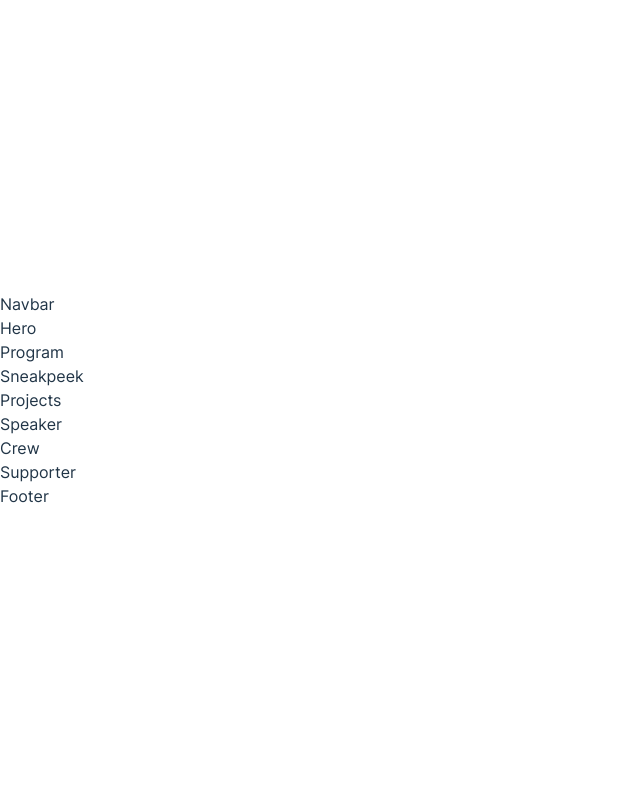
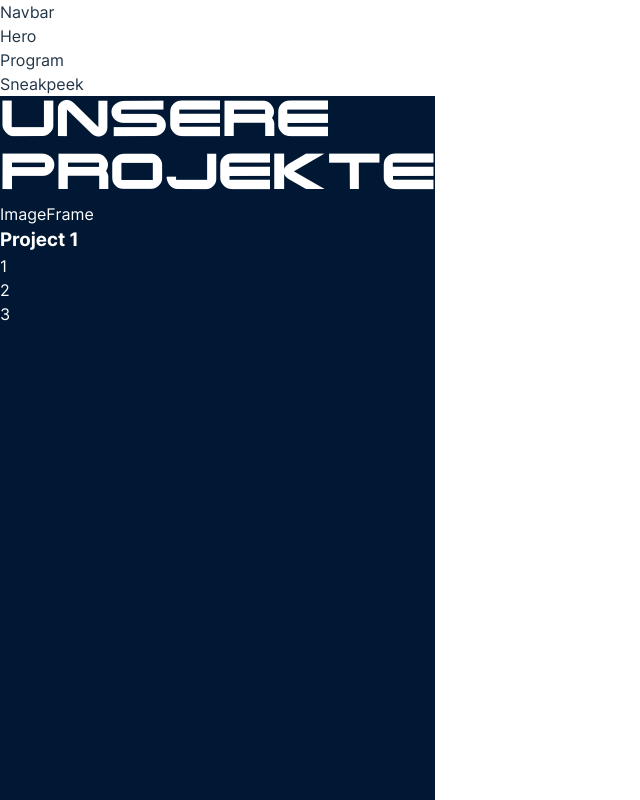
Before and after one commit to IF2023/IF2023, a React (Vite) app in the folder IF2023_Website/: page / in a window 1280 px wide. Shown: the top 800 px of the page, without its empty margins (0-640 px from the left). Built offline with nearby package versions, Linux system fonts and the light colour scheme.

Commit message:
feat: add projects view structure

```diff
--- a/IF2023_Website/src/App.jsx
+++ b/IF2023_Website/src/App.jsx
@@ -7,7 +7,6 @@ import Contact from "./pages/Contact/Contact";
 import Privacy from "./pages/Privacy/Privacy";
 
 import { BrowserRouter, Routes, Route } from "react-router-dom";
-import AnimationWrapper from "./components/AnimationWrapper/AnimationWrapper";
 
 function App() {
   return (
--- /dev/null
+++ b/IF2023_Website/src/components/Slideshow/Filter/Filter.jsx
@@ -0,0 +1,14 @@
+const Filter = ({ data, setFilter }) => {
+  const filters = new Set();
+  data.forEach((item) => {
+    filters.add(item.semester);
+  });
+  return (
+    <div>
+      {[...filters].map((item) => {
+        return <p onClick={() => setFilter(item)}>{item}</p>;
+      })}
+    </div>
+  );
+};
+export default Filter;
--- /dev/null
+++ b/IF2023_Website/src/components/Slideshow/ImageFrame/ImageFrame.jsx
@@ -0,0 +1,4 @@
+const ImageFrame = ({ data, index }) => {
+  return <div>ImageFrame</div>;
+};
+export default ImageFrame;
--- /dev/null
+++ b/IF2023_Website/src/components/Slideshow/InformationBlock/InformationBlock.jsx
@@ -0,0 +1,4 @@
+const InformationBlock = ({ data, index }) => {
+  return <h3>{data[index].title}</h3>;
+};
+export default InformationBlock;
--- /dev/null
+++ b/IF2023_Website/src/components/Slideshow/Slideshow.jsx
@@ -0,0 +1,31 @@
+import { useState, useEffect } from "react";
+import ImageFrame from "./ImageFrame/ImageFrame";
+import InformationBlock from "./InformationBlock/InformationBlock";
+import Filter from "./Filter/filter";
+
+import data from "../../data/projectsData.json";
+
+const Slideshow = () => {
+  const [index, setIndex] = useState(0);
+  const [filter, setFilter] = useState(undefined);
+  const [filteredData, setFilteredData] = useState(data);
+
+  useEffect(() => {
+    if (filter) {
+      setFilteredData(
+        data.filter((item) => {
+          return filter === item.semester ? true : false;
+        })
+      );
+    }
+  }, [filter]);
+
+  return (
+    <div>
+      <ImageFrame data={filteredData} index={index} />
+      <InformationBlock data={filteredData} index={index} />
+      <Filter data={data} setFilter={setFilter} />
+    </div>
+  );
+};
+export default Slideshow;
--- /dev/null
+++ b/IF2023_Website/src/data/projectsData.json
@@ -0,0 +1,30 @@
+[
+  {
+    "id": 1,
+    "image": "assets/projects/image1.jpg",
+    "title": "Project 1",
+    "description": "Description 1",
+    "semester": 1
+  },
+  {
+    "id": 2,
+    "image": "assets/projects/image2.jpg",
+    "title": "Project 2",
+    "description": "Description 2",
+    "semester": 2
+  },
+  {
+    "id": 3,
+    "image": "assets/projects/image3.jpg",
+    "title": "Project 3",
+    "description": "Description 3",
+    "semester": 2
+  },
+  {
+    "id": 4,
+    "image": "assets/projects/image4.jpg",
+    "title": "Project 4",
+    "description": "Description 4",
+    "semester": 3
+  }
+]
--- a/IF2023_Website/src/sections/Projects/Projects.jsx
+++ b/IF2023_Website/src/sections/Projects/Projects.jsx
@@ -1,5 +1,20 @@
+import AnimationWrapper from "../../components/AnimationWrapper/AnimationWrapper";
+import Slideshow from "../../components/Slideshow/Slideshow";
+import styles from "./Projects.module.scss";
+
 const Projects = () => {
-  return <section>Projects</section>;
+  return (
+    <section id="projects" className={styles.projects}>
+      <AnimationWrapper>
+        <h1 className={styles.heading}>
+          UNSERE
+          <br />
+          PROJEKTE
+        </h1>
+        <Slideshow />
+      </AnimationWrapper>
+    </section>
+  );
 };
 
 export default Projects;
--- /dev/null
+++ b/IF2023_Website/src/sections/Projects/Projects.module.scss
@@ -0,0 +1,11 @@
+@import "/src/variables";
+.projects {
+  background-color: $color_dark_blue;
+  color: $color_white;
+  min-height: 100vh;
+}
+
+.heading {
+  font-family: $font_Terminator;
+  font-size: $font_size_lg;
+}
--- a/IF2023_Website/src/variables/_fonts.scss
+++ b/IF2023_Website/src/variables/_fonts.scss
@@ -1,8 +1,5 @@
-$font_Inter_Regular: "Inter", sans-serif;
-$font_Inter_Bold: bold "Inter", sans-serif;
-
-$font_Terminator_Regular: "TERMINATOR", sans-serif;
-$font_Terminator_Bold: bold "TERMINATOR", sans-serif;
+$font_Inter: "Inter", sans-serif;
+$font_Terminator: "TERMINATOR", sans-serif;
 
 $font_size_sm: 1rem;
 $font_size_md: 2rem;
```
